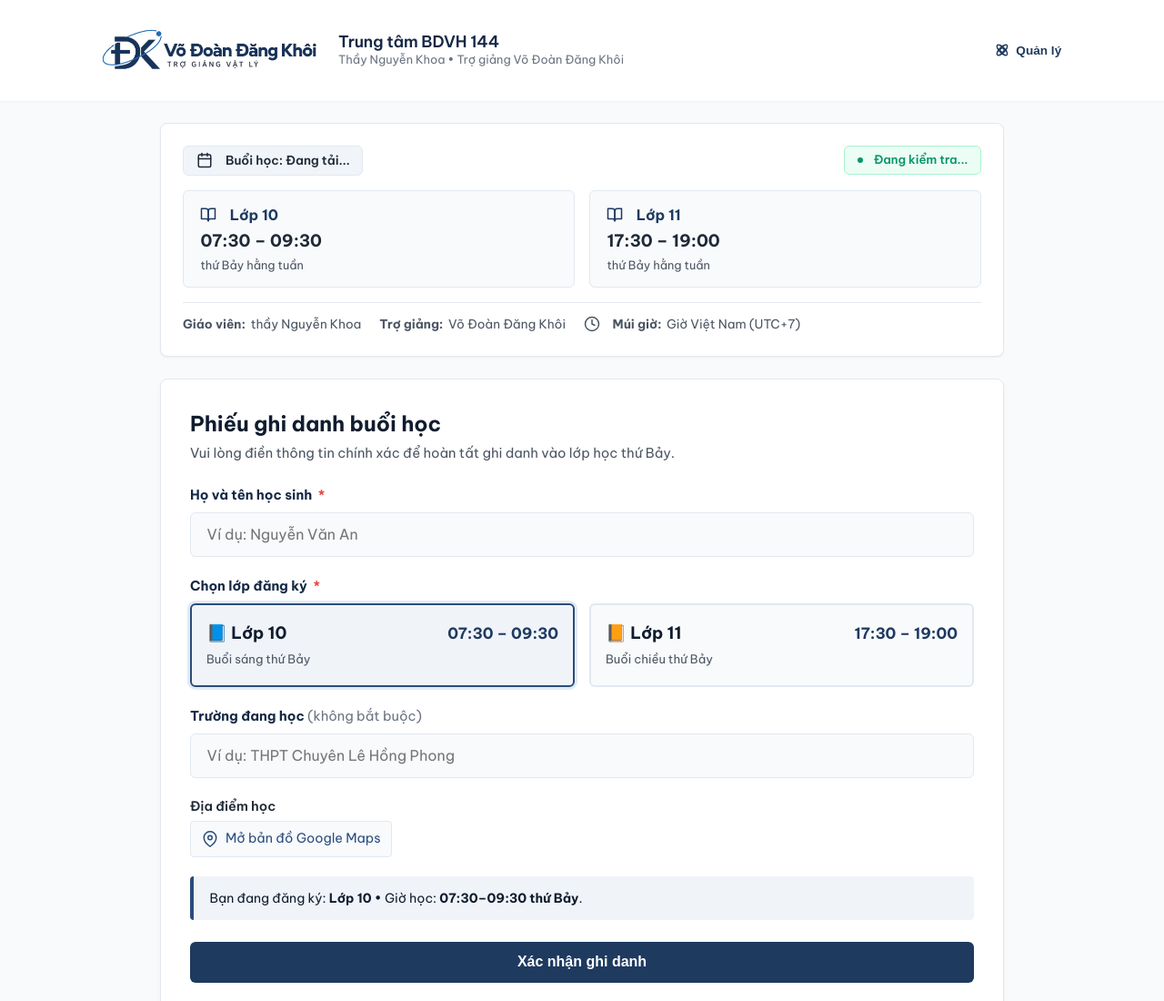
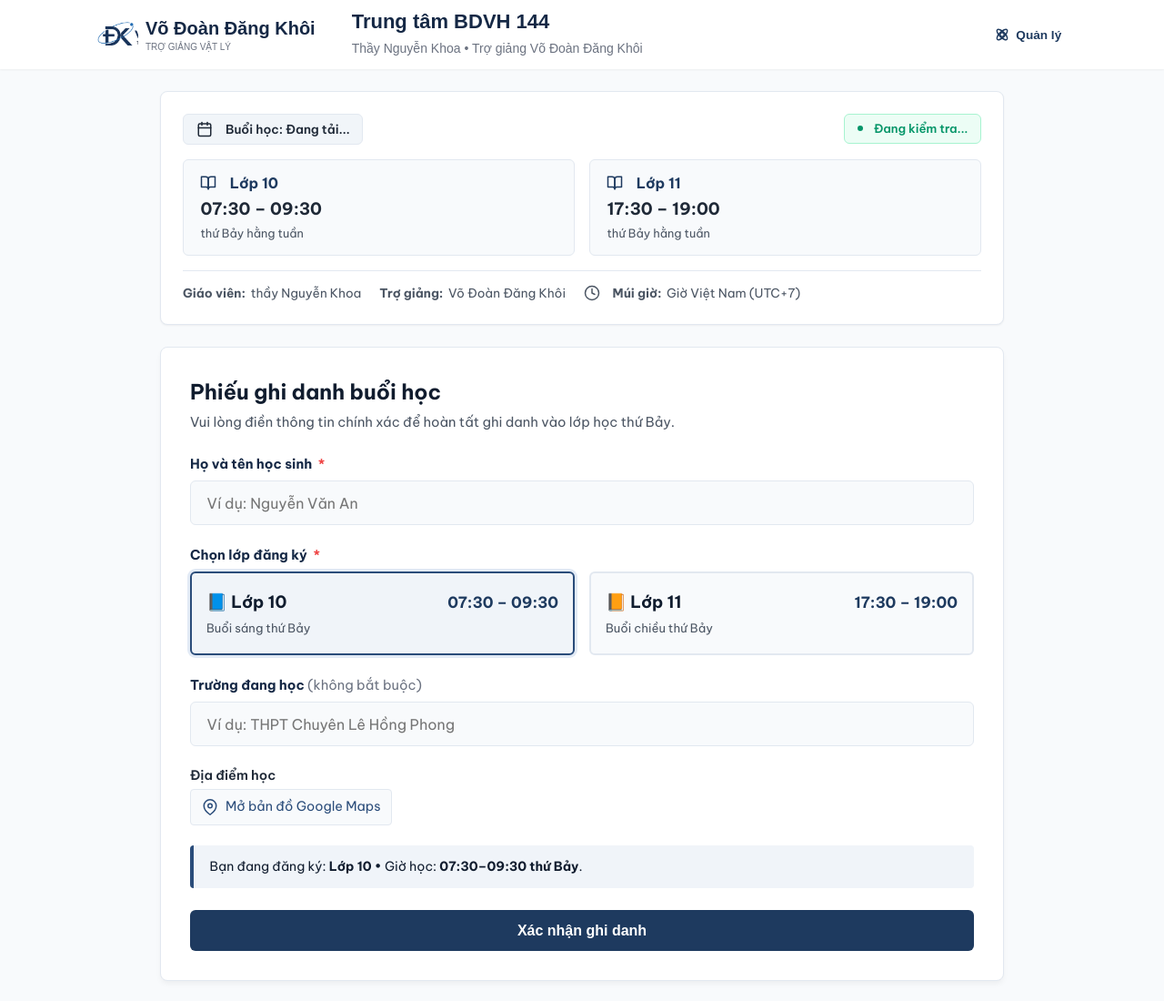
Before and after one commit to vatliphysics-boop/bdvh144-manager, a website: page public/index.html in a window 1280 px wide. Shown: the top 1100 px of the page at 91% size. Drawn offline with Linux system fonts and the light colour scheme; no server answers.

Commit message:
UI: Unify header typography and logo structure

```diff
--- a/public/css/style.css
+++ b/public/css/style.css
@@ -85,34 +85,85 @@ body {
 .brand-wrapper {
   display: flex;
   align-items: center;
-  gap: 0.75rem;
+  gap: 1.25rem;
   text-decoration: none;
   color: inherit;
+  font-family: Arial, Helvetica, sans-serif;
+}
+
+.brand-logo-group {
+  display: flex;
+  align-items: center;
+  gap: 0.5rem;
 }
 
 .brand-icon {
-  width: 260px;
-  height: auto;
-  object-fit: contain;
+  width: 52px;
+  height: 52px;
+  object-fit: cover;
+  object-position: left center;
   display: block;
 }
 
-@media (max-width: 600px) {
-  .brand-icon {
-    width: 190px;
-  }
+.brand-name-group {
+  display: flex;
+  flex-direction: column;
+  justify-content: center;
+}
+
+.brand-name {
+  font-size: 20px;
+  font-weight: 700;
+  color: var(--primary-800);
+  line-height: 1.1;
+}
+
+.brand-sub {
+  font-size: 10px;
+  font-weight: 500;
+  color: var(--text-muted);
+  line-height: 1.1;
+  margin-top: 4px;
+}
+
+.brand-info {
+  display: flex;
+  flex-direction: column;
+  justify-content: center;
+  border-left: 1.5px solid var(--border-light);
+  padding-left: 1.25rem;
 }
 
 .brand-info h1 {
-  font-size: 1.1rem;
-  font-weight: 600;
-  letter-spacing: -0.01em;
-  line-height: 1.2;
+  font-size: 22px;
+  font-weight: 700;
+  color: var(--primary-800);
+  line-height: 1.1;
 }
 
 .brand-info p {
-  font-size: 0.8rem;
+  font-size: 14px;
+  font-weight: 400;
   color: var(--text-muted);
+  margin-top: 6px;
+}
+
+@media (max-width: 600px) {
+  .brand-wrapper {
+    gap: 0.75rem;
+  }
+  .brand-logo-group {
+    gap: 0.35rem;
+  }
+  .brand-icon {
+    width: 40px;
+    height: 40px;
+  }
+  .brand-name { font-size: 16px; }
+  .brand-sub { font-size: 8px; }
+  .brand-info { padding-left: 0.75rem; }
+  .brand-info h1 { font-size: 17px; }
+  .brand-info p { font-size: 11px; margin-top: 4px; }
 }
 
 .header-actions {
@@ -122,6 +173,7 @@ body {
 }
 
 .btn-header-admin {
+  font-family: Arial, Helvetica, sans-serif;
   background: transparent;
   color: var(--primary-700);
   border: 1px solid var(--primary-300);
--- a/public/index.html
+++ b/public/index.html
@@ -13,7 +13,13 @@
   <header class="site-header">
     <div class="header-container">
       <a href="/" class="brand-wrapper" id="brand-home-link">
-        <img src="/assets/logo-dang-khoi.png" alt="Logo Võ Đoàn Đăng Khôi" class="brand-icon">
+        <div class="brand-logo-group">
+          <img src="/assets/logo-dang-khoi.png" alt="Logo Võ Đoàn Đăng Khôi" class="brand-icon">
+          <div class="brand-name-group">
+            <span class="brand-name">Võ Đoàn Đăng Khôi</span>
+            <span class="brand-sub">TRỢ GIẢNG VẬT LÝ</span>
+          </div>
+        </div>
         <div class="brand-info">
           <h1>Trung tâm BDVH 144</h1>
           <p>Thầy Nguyễn Khoa &bull; Trợ giảng Võ Đoàn Đăng Khôi</p>
```
Also changed, not shown: public/admin.html (+13 -8 lines), public/teacher.html (+13 -8 lines).
